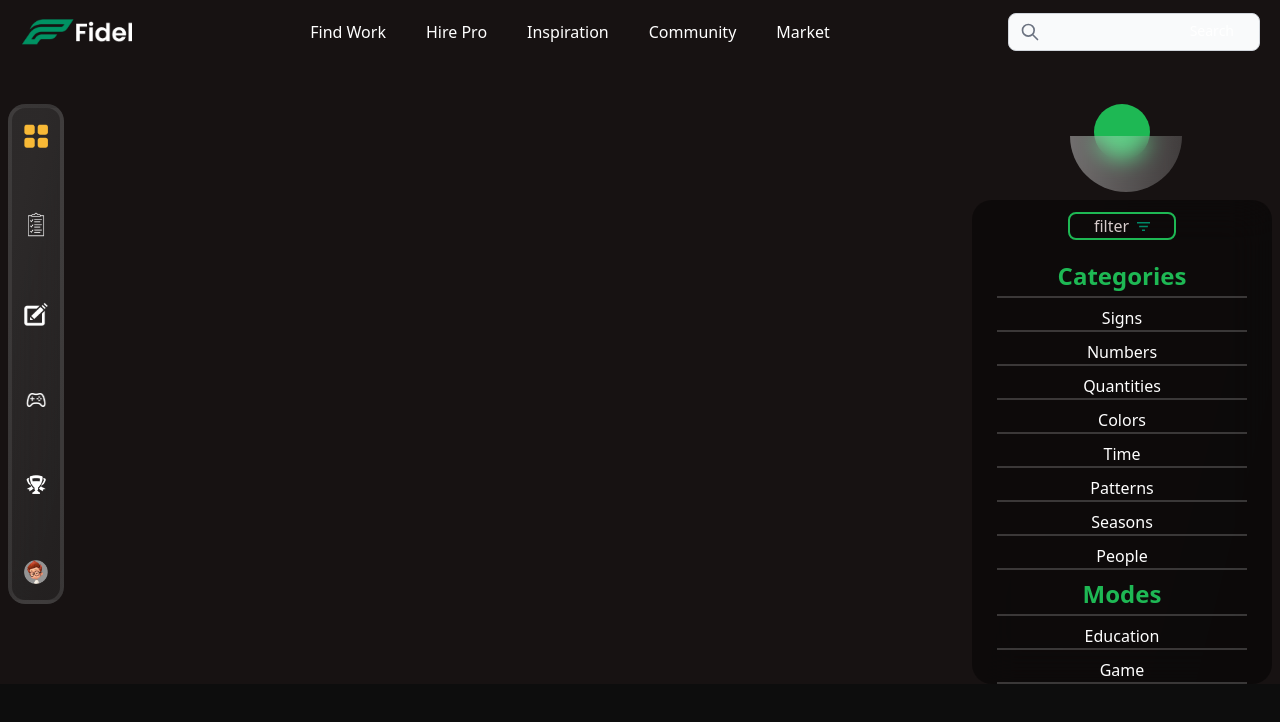
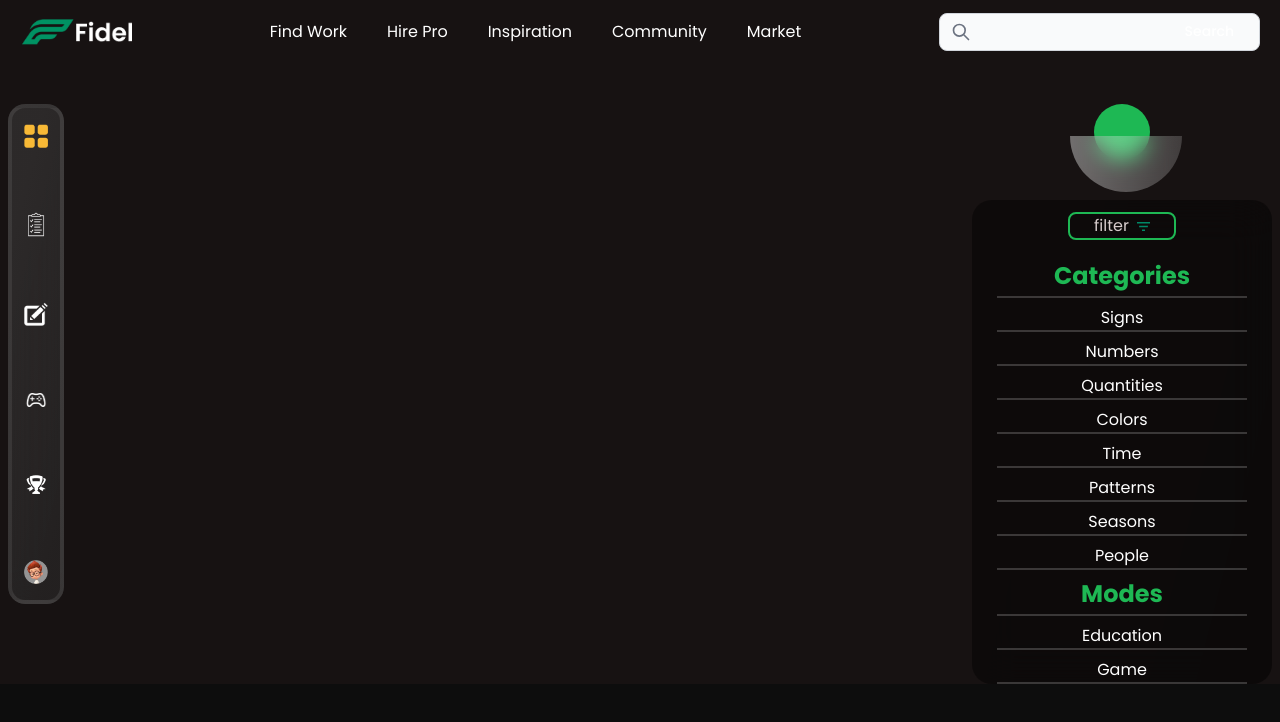
Before and after one commit to nebaaaazzzz/AI-Fidel, a React (Vite) app: page / in a window 1280 px wide. Shown: the top 722 px of the page. Built offline with nearby package versions, Linux system fonts and the light colour scheme.

Commit message:
chore: poppins font added

```diff
--- a/src/index.css
+++ b/src/index.css
@@ -1,3 +1,4 @@
+@import url('https://fonts.googleapis.com/css2?family=Poppins:ital,wght@0,100;0,200;0,300;0,400;0,500;0,600;0,700;0,800;0,900;1,100;1,200;1,300;1,400;1,500;1,600;1,700;1,800;1,900&display=swap');
 @tailwind base;
 @tailwind components;
 @tailwind utilities;
@@ -5,5 +6,6 @@
   width: 100vw;
   height: 100vh;
   background-color: #0d0d0d;
+  font-family: 'Poppins', sans-serif;
   overflow: hidden;
 }
```
